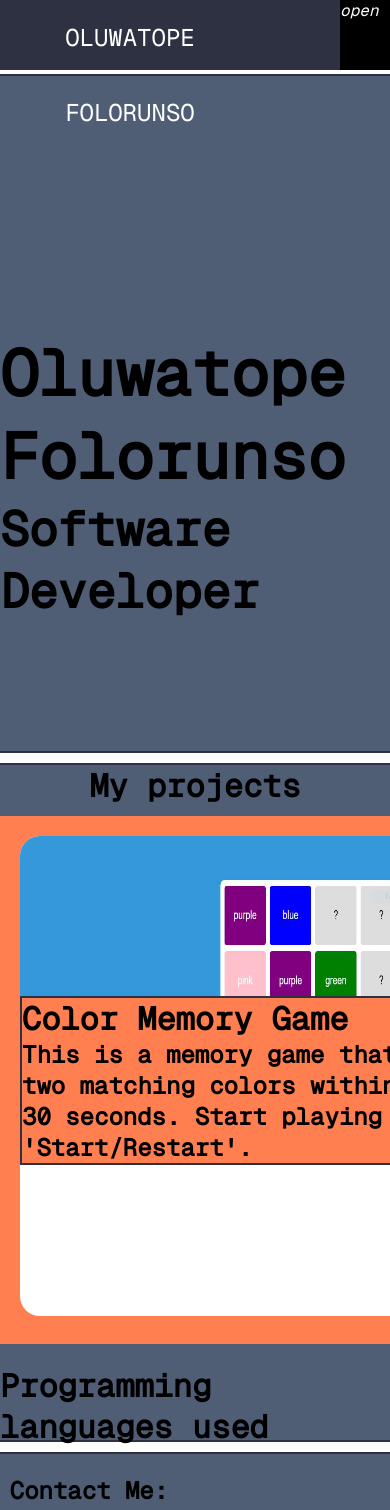
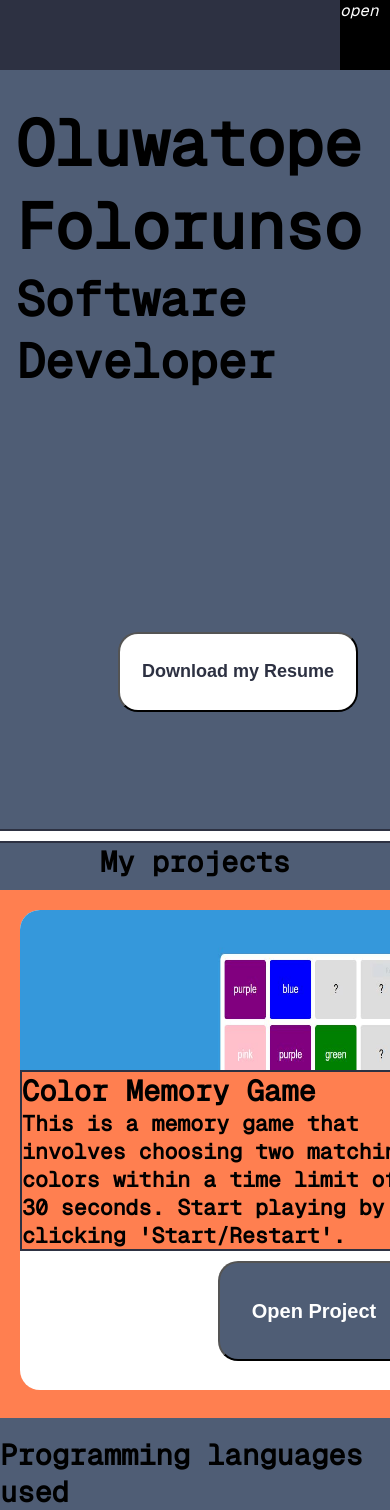
Before and after one commit to OluwatopeF/portfolioV2, a Next.js app: page / in a window 390 px wide. Shown: the top 1510 px of the page. Built offline with nearby package versions, Linux system fonts and the light colour scheme.

Commit message:
update 5/11/2025

```diff
--- a/src/app/globals.css
+++ b/src/app/globals.css
@@ -369,7 +369,10 @@
   /* default list */
   .navBar ul li{
     height: 30%;
-    background-color: aliceblue;
+  }
+
+  .navBar ul li a{
+    color: rgb(45,49,66);
   }
 
   /* no need for contact btn */
@@ -392,7 +395,7 @@
   /* Show name  */
   .navBar .titleName{
     padding: 0;
-    display: block;
+    display: none;
     height: 70px;
     width: 65%;
   }
@@ -408,9 +411,12 @@
   }
 
   .mobileMenu.open {
+    background-color: coral;
+    color: rgb(45,49,66);
     display: block;
     flex-direction: column;
     width: 70%;
+    margin-top: 10vh;
     /* need to keep nav items to right */
     justify-self: right;
     justify-items: center;
@@ -420,18 +426,43 @@
 
   /* END OF TOGGLE CHANGES */
 
+  /* intro */
+  .intro-link{
+  margin-right: 2rem;
+  justify-self: flex-end;
+}
+
+  .intro-header{
+  margin-top: 2rem;
+  margin-left: 1rem;
+  }
+
   .testing{
     /* mobile version template for components */
     width: 100%;
     /* height stays the same for each */
-    height: 80vh;
+    height: 90vh;
     /* create a carousel format for mobile only */
     position: relative;
     top: 4em;
     /* change this for the contact page */
+    scroll-margin-top: 70px;
 
-    scroll-margin-top: 70px;
+    font-size: 90%;
 
   }
 
+  /* project section Mobile */
+  .project-item{
+    width: 25rem;
+  }
+
+  .project-item-img{
+    width: 25rem;
+  }
+
+  .project-item-btn{
+    width: 12rem;
+  }
+
 }
```
